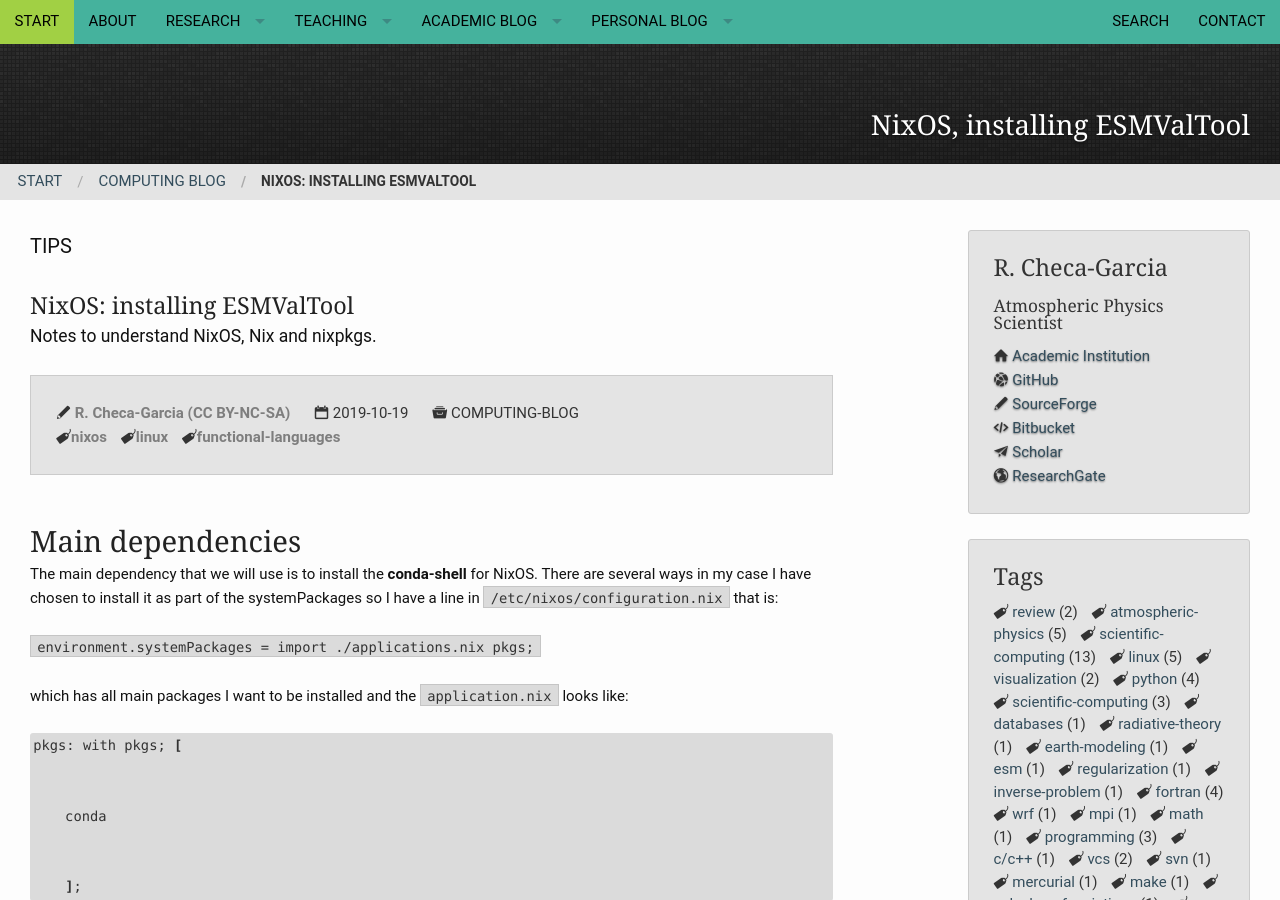
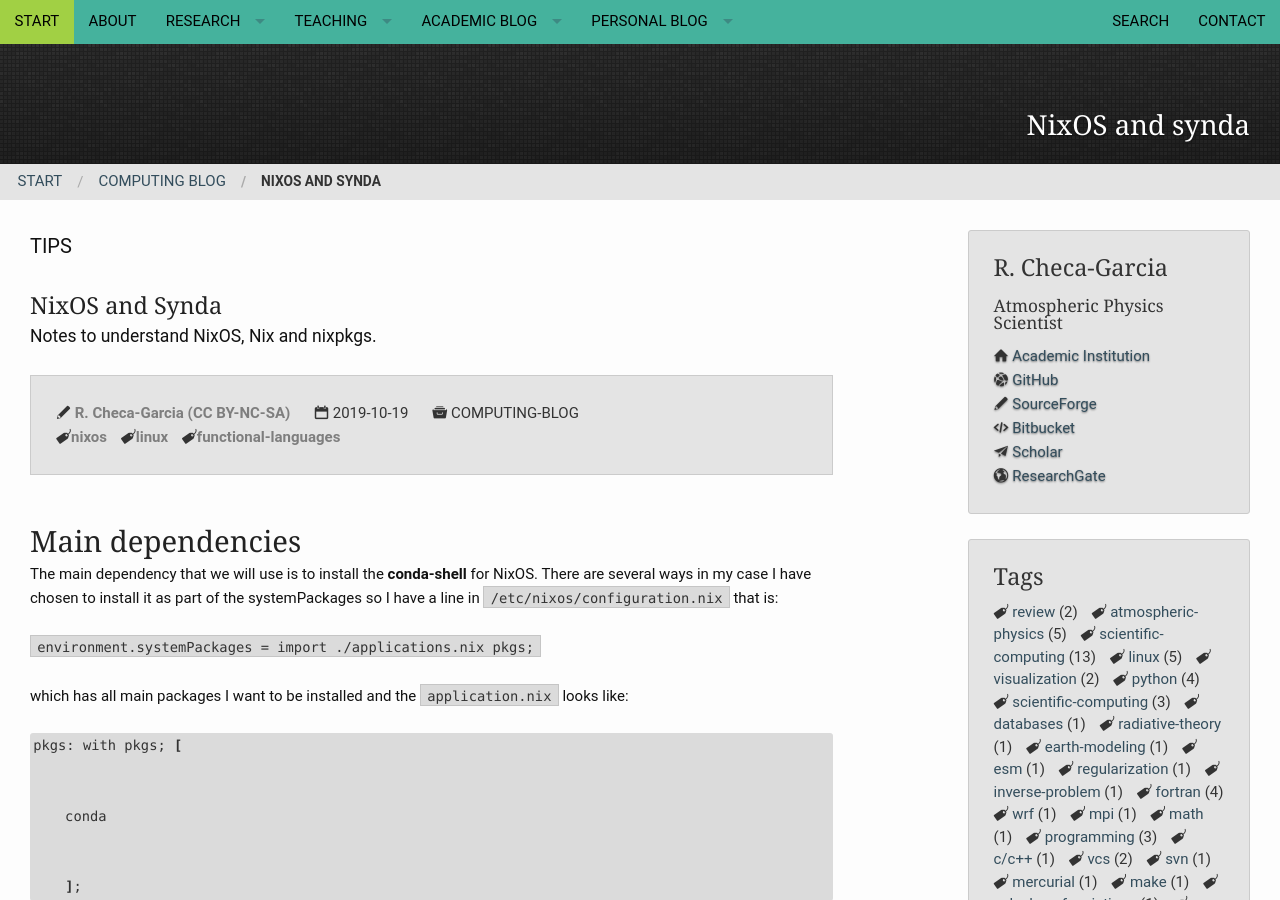
Before and after one commit to RCHG/rchg.github.io, a Jekyll site: the page built from _posts/2019-10-19-ESMValTool-NixOS.md, in a window 1280 px wide and 900 px high. Built offline with Jekyll 4.4.1, drawn with Linux system fonts in a browser that asks for light colours; nearby versions of some CDN libraries; comment, search, counter and statistics services are not loaded.

Commit message:
Update 2019-10-19-ESMValTool-NixOS.md

```diff
--- a/_posts/2019-10-19-ESMValTool-NixOS.md
+++ b/_posts/2019-10-19-ESMValTool-NixOS.md
@@ -2,7 +2,7 @@
 layout: page
 sidebar: right
 subheadline: Tips
-title: "NixOS: installing ESMValTool"
+title: "NixOS and Synda"
 excerpt: "Step by Step "
 teaser: "Notes to understand NixOS, Nix and nixpkgs."
 breadcrumb: true
@@ -10,7 +10,7 @@ tags: [nixos, linux, functional-languages]
 categories:
     - computing-blog
 header:
-    title: NixOS, installing ESMValTool
+    title: NixOS and synda
     pattern: pattern_jquery-dark-grey-tile.png
 ---
 
@@ -99,5 +99,3 @@ new  CMIP6.CMIP.CNRM-CERFACS.CNRM-CM6-1.historical.r5i1p1f2.AERmon.ptp.gr.v20190
 {% endhighlight %}
 
 you can download with install or get options of synda commandline tool.
-
-##
```
